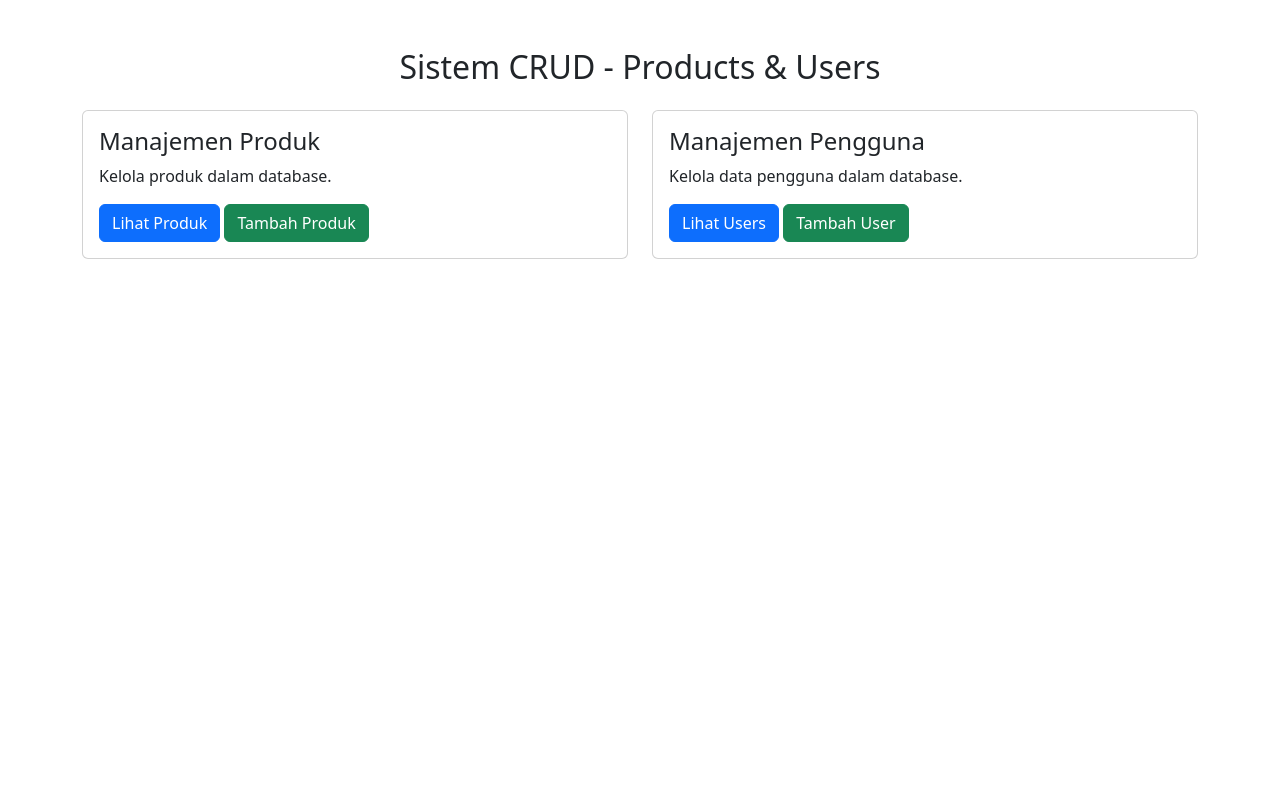
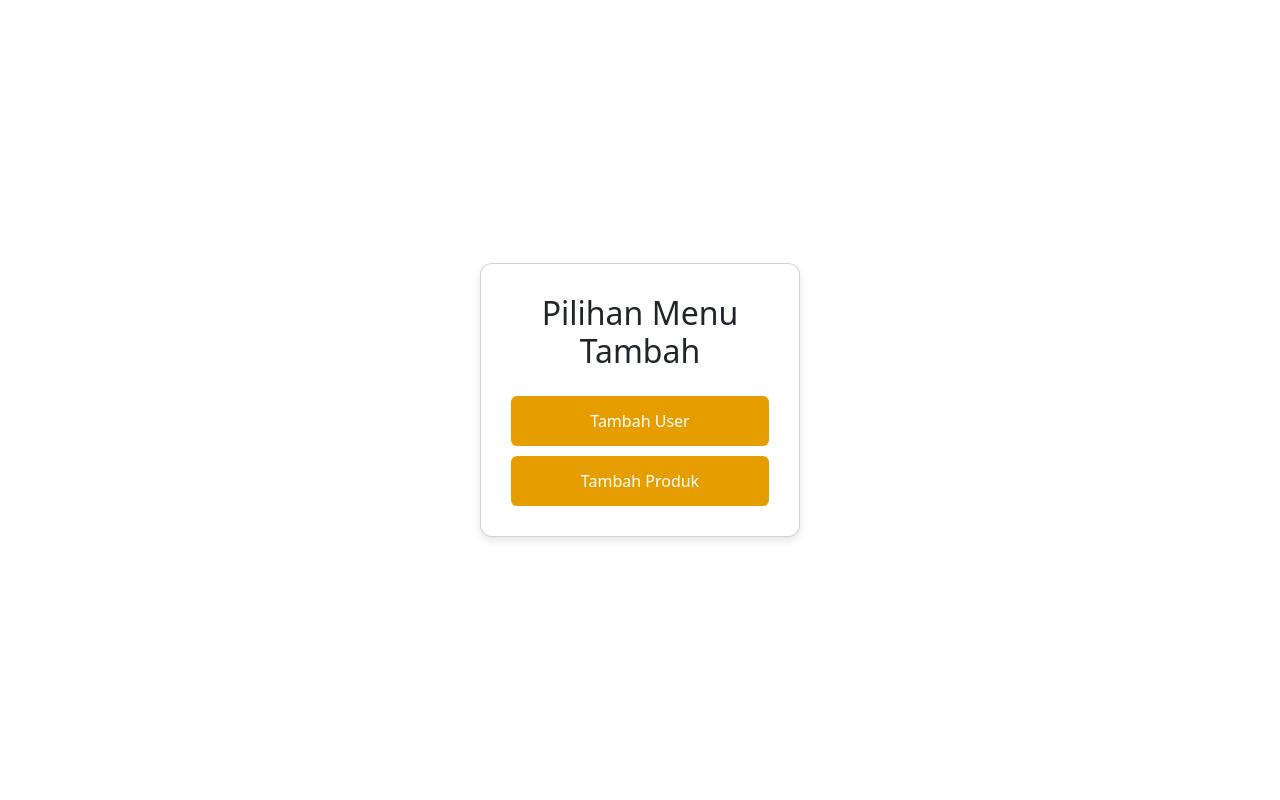
Before and after one commit to lelasgii/PWL, a PHP site: page /index_07048.php in a window 1280 px wide. Run offline with PHP 8.4, Linux system fonts and the light colour scheme.

Commit message:
Update index_07048.php

```diff
--- a/tugas_crud/index_07048.php
+++ b/tugas_crud/index_07048.php
@@ -1,42 +1,49 @@
-<?php
-include 'config_07048.php';
-?>
-
 <!DOCTYPE html>
 <html lang="id">
 <head>
     <meta charset="UTF-8">
     <meta name="viewport" content="width=device-width, initial-scale=1.0">
-    <title>CRUD Products & Users</title>
+    <title>Pilihan Menu Tambah</title>
     <link href="https://cdn.jsdelivr.net/npm/bootstrap@5.3.0/dist/css/bootstrap.min.css" rel="stylesheet">
+    <style>
+        body {
+            display: flex;
+            justify-content: center;
+            align-items: center;
+            height: 100vh;
+            background-color: #ffffff;
+            margin: 0;
+        }
+        .card {
+            background: white;
+            padding: 30px;
+            border-radius: 12px;
+            box-shadow: 0 4px 8px rgba(0, 0, 0, 0.1);
+            text-align: center;
+            width: 320px;
+        }
+        .btn-custom {
+            display: block;
+            width: 100%;
+            padding: 12px;
+            margin-top: 10px;
+            text-decoration: none;
+            background-color:rgb(230, 157, 0);
+            color: white;
+            border-radius: 6px;
+            text-align: center;
+            transition: background-color 0.3s;
+        }
+        .btn-custom:hover {
+            background-color:rgb(255, 128, 0);
+        }
+    </style>
 </head>
 <body>
-    <div class="container mt-5">
-        <h2 class="text-center">Sistem CRUD - Products & Users</h2>
-        <div class="row mt-4">
-            <div class="col-md-6">
-                <div class="card">
-                    <div class="card-body">
-                        <h4 class="card-title">Manajemen Produk</h4>
-                        <p class="card-text">Kelola produk dalam database.</p>
-                        <a href="tabelproducts_07048.php" class="btn btn-primary">Lihat Produk</a>
-                        <a href="createproducts_07048.php" class="btn btn-success">Tambah Produk</a>
-                    </div>
-                </div>
-            </div>
-            <div class="col-md-6">
-                <div class="card">
-                    <div class="card-body">
-                        <h4 class="card-title">Manajemen Pengguna</h4>
-                        <p class="card-text">Kelola data pengguna dalam database.</p>
-                        <a href="tbluser_07048.php" class="btn btn-primary">Lihat Users</a>
-                        <a href="create_07048.php" class="btn btn-success">Tambah User</a>
-                    </div>
-                </div>
-            </div>
-        </div>
+    <div class="card">
+        <h2 class="mb-3">Pilihan Menu Tambah</h2>
+        <a href="users/create_07048.php" class="btn btn-custom">Tambah User</a>
+        <a href="product/createproducts_07048.php" class="btn btn-custom">Tambah Produk</a>
     </div>
-
-    <script src="https://cdn.jsdelivr.net/npm/bootstrap@5.3.0/dist/js/bootstrap.bundle.min.js"></script>
 </body>
 </html>
```
